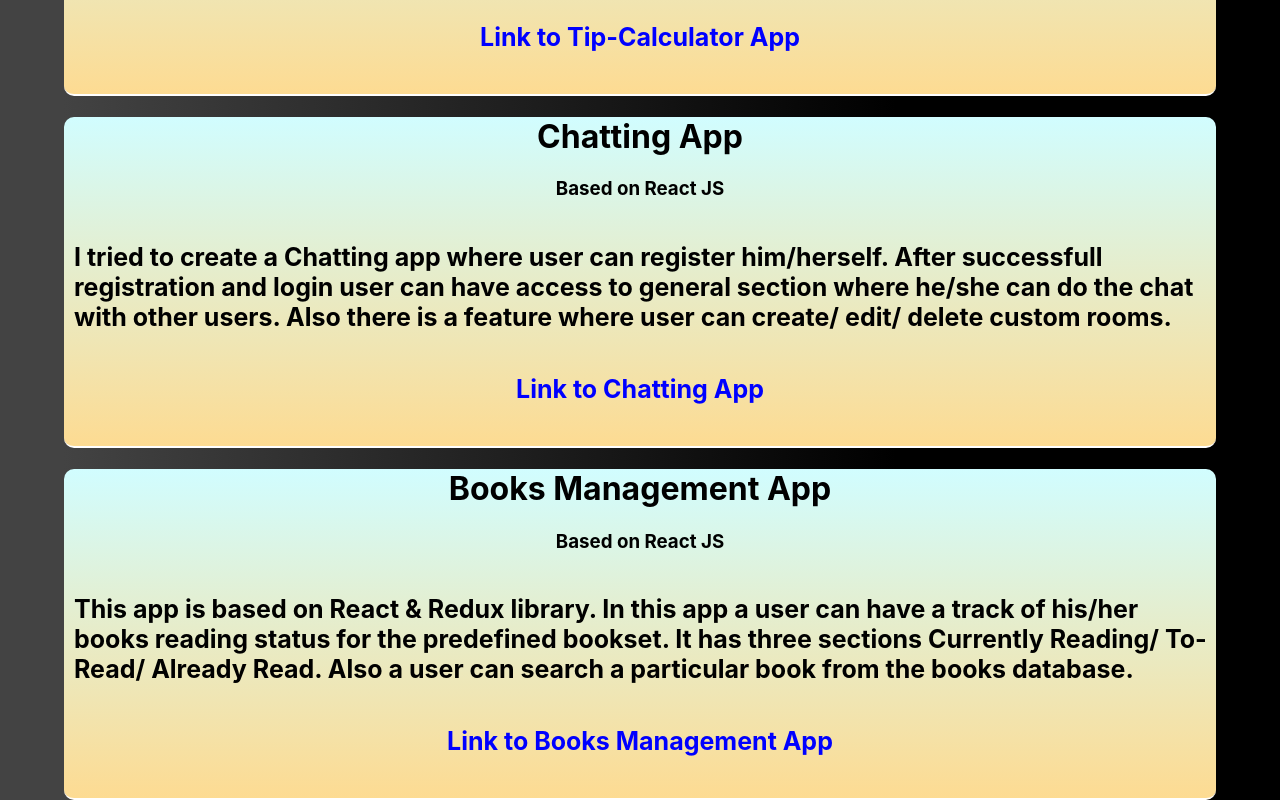
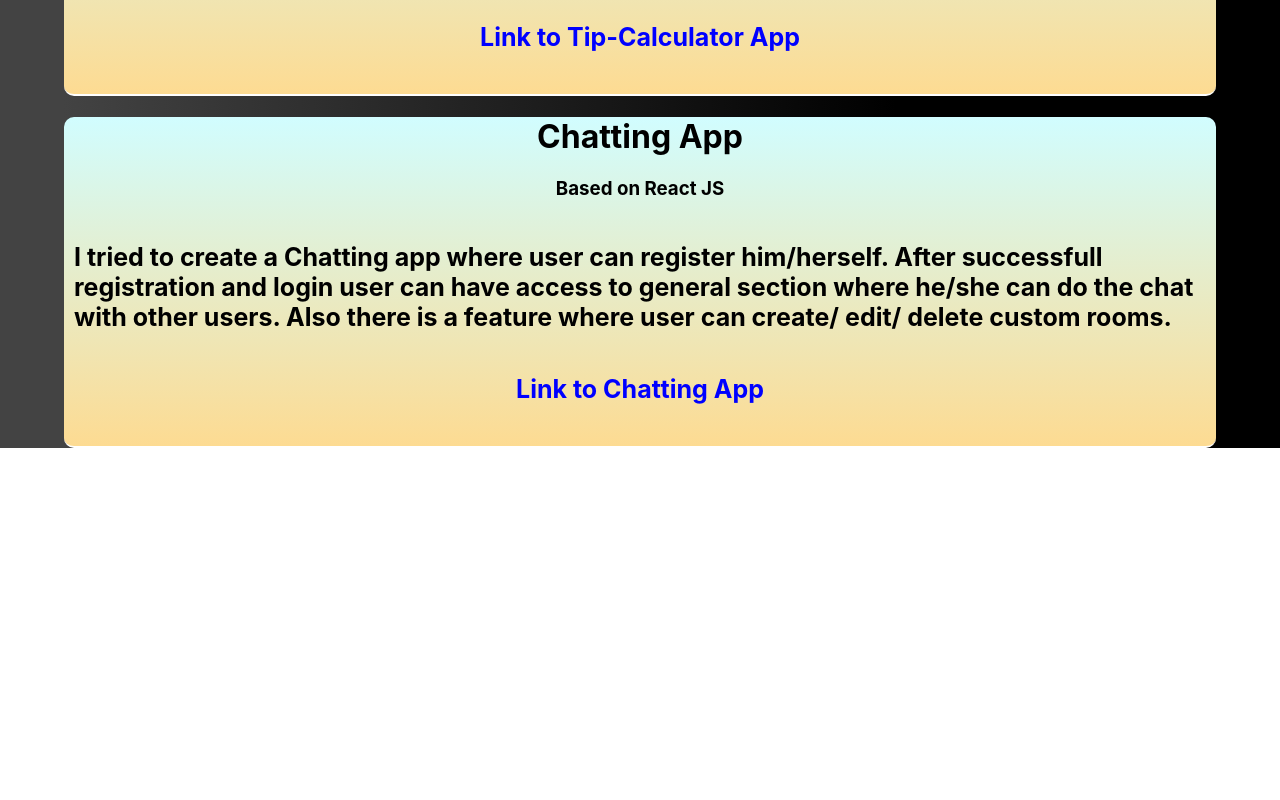
Before and after one commit to Nitin-Baslay/nitin-portfolio, a React (Create React App) app: page /projects in a window 1280 px wide. Shown: the part 2136-2936 px from the top of the page. After the commit the page ends 2584 px from the top, so only its background shows below. Built offline with nearby package versions, Linux system fonts and the light colour scheme.

Commit message:
Update Projects.js

```diff
--- a/src/components/Projects.js
+++ b/src/components/Projects.js
@@ -97,20 +97,6 @@ const Projects = () => {
           <h5 className="link">Link to Chatting App</h5>
         </a>
       </div>
-      <div className="project">
-        <h1 className="pmaster">Books Management App</h1>
-        <h3 className="psecond">Based on React JS</h3>
-        <h5 className="details">
-          This app is based on React & Redux library. In this app a user can
-          have a track of his/her books reading status for the predefined
-          bookset. It has three sections Currently Reading/ To-Read/ Already
-          Read. Also a user can search a particular book from the books
-          database.
-        </h5>
-        <a href="" target={"_blank"}>
-          <h5 className="link">Link to Books Management App</h5>
-        </a>
-      </div>
     </div>
   );
 };
```
